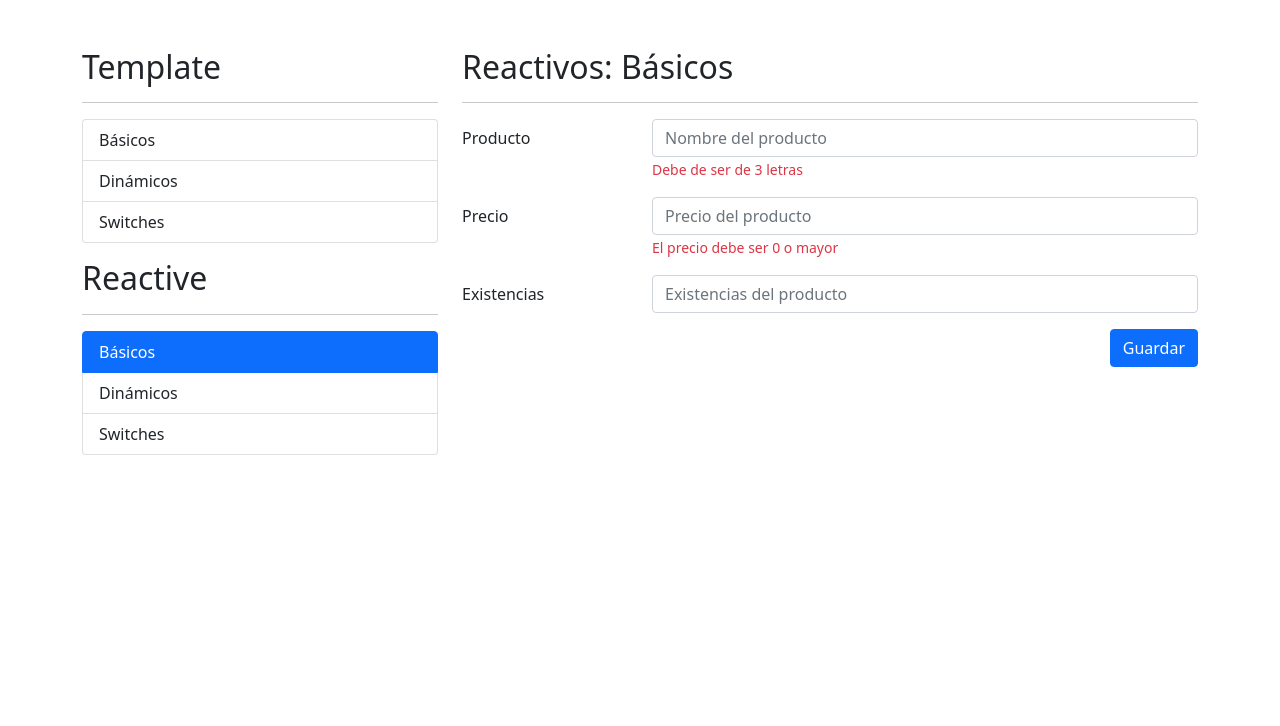
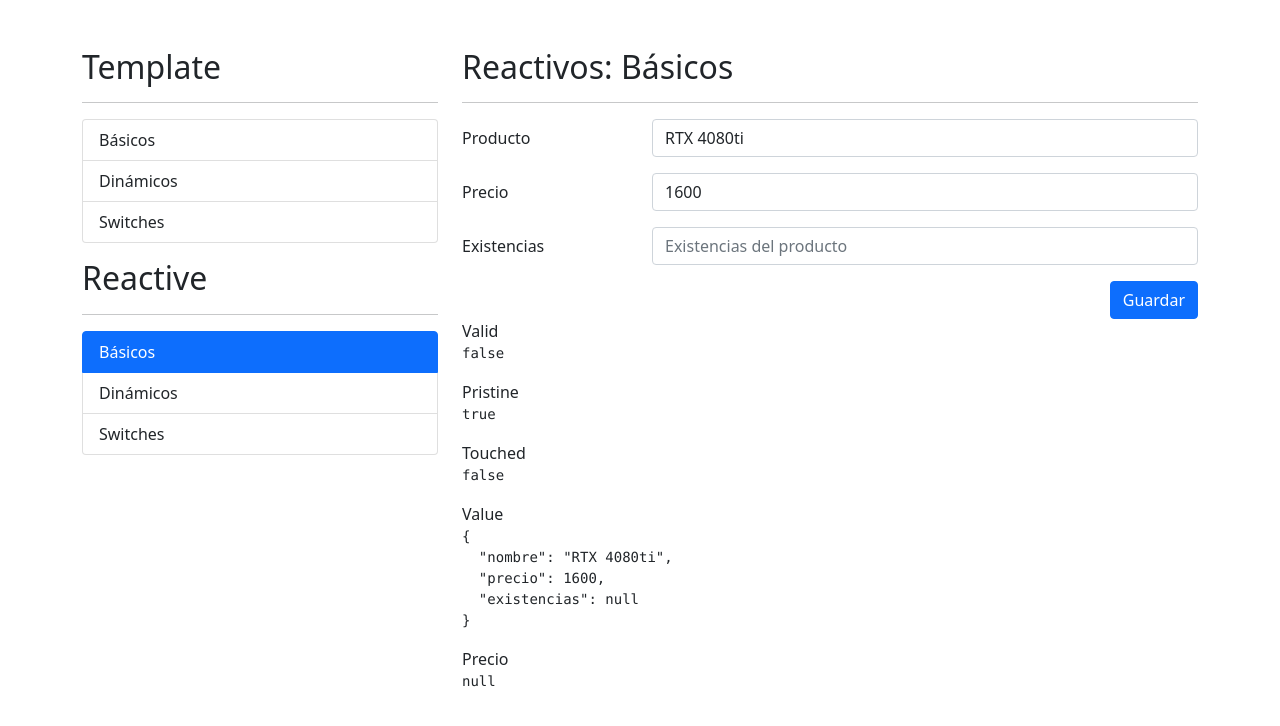
Before and after one commit to Sifu1982/06-formulariosApp, an Angular app: page /reactive/basicos in a window 1280 px wide. Shown: the top 726 px of the page. Built offline with nearby package versions, Linux system fonts and the light colour scheme.

Commit message:
feat: basic reactive forms working

```diff
--- a/src/app/reactive/basicos/basicos.component.html
+++ b/src/app/reactive/basicos/basicos.component.html
@@ -3,7 +3,7 @@
 
 <div class="row">
   <div class="col">
-    <form autocomplete="off">
+    <form (ngSubmit)="guardar()" autocomplete="off" [formGroup]="miFormulario">
       <!-- Campo de producto -->
 
       <div class="mb-3 row">
@@ -12,9 +12,12 @@
           <input
             type="text"
             class="form-control"
+            formControlName="nombre"
             placeholder="Nombre del producto"
           />
-          <span class="form-text text-danger"> Debe de ser de 3 letras </span>
+          <span class="form-text text-danger" *ngIf="campoEsValido('nombre')">
+            Debe de ser de 3 letras
+          </span>
         </div>
       </div>
 
@@ -25,9 +28,10 @@
           <input
             type="number"
             class="form-control"
+            formControlName="precio"
             placeholder="Precio del producto"
           />
-          <span class="form-text text-danger">
+          <span class="form-text text-danger" *ngIf="campoEsValido('precio')">
             El precio debe ser 0 o mayor
           </span>
         </div>
@@ -40,8 +44,15 @@
           <input
             type="number"
             class="form-control"
+            formControlName="existencias"
             placeholder="Existencias del producto"
           />
+          <span
+            class="form-text text-danger"
+            *ngIf="campoEsValido('existencias')"
+          >
+            Las existencias deben ser 0 o mayor
+          </span>
         </div>
       </div>
 
@@ -56,7 +67,7 @@
   </div>
 </div>
 
-<!-- <div class="row">
+<div class="row">
   <div class="col">
     <span>Valid</span>
     <pre>{{ miFormulario.valid }}</pre>
@@ -70,7 +81,7 @@
     <span>Value</span>
     <pre>{{ miFormulario.value | json }}</pre>
 
-    <span>CustomDirective</span>
-    <pre>{{ miFormulario.controls.existencias?.errors | json }}</pre>
+    <span>Precio</span>
+    <pre>{{ miFormulario.controls.precio.errors | json }}</pre>
   </div>
-</div> -->
+</div>
--- a/src/app/reactive/basicos/basicos.component.ts
+++ b/src/app/reactive/basicos/basicos.component.ts
@@ -1,16 +1,46 @@
 import { Component, OnInit } from '@angular/core';
+import { FormGroup, FormBuilder, Validators } from '@angular/forms';
 
 @Component({
   selector: 'app-basicos',
   templateUrl: './basicos.component.html',
-  styles: [
-  ]
+  styles: [],
 })
 export class BasicosComponent implements OnInit {
+  // miFormulario: FormGroup = new FormGroup({
+  //   nombre: new FormControl('RTX 4080ti'),
+  //   precio: new FormControl(1500),
+  //   existencias: new FormControl(5),
+  // });
 
-  constructor() { }
+  miFormulario: FormGroup = this.fb.group({
+    nombre: [, [Validators.required, Validators.minLength(3)]],
+    precio: [, [Validators.required, Validators.min(0)]],
+    existencias: [, [Validators.required, Validators.min(0)]],
+  });
+
+  constructor(private fb: FormBuilder) {}
 
   ngOnInit(): void {
+    this.miFormulario.reset({
+      nombre: 'RTX 4080ti',
+      precio: 1600,
+    });
   }
 
+  campoEsValido(campo: string) {
+    return (
+      this.miFormulario.controls[campo].errors &&
+      this.miFormulario.controls[campo].touched
+    );
+  }
+
+  guardar() {
+    if (this.miFormulario.invalid) {
+      this.miFormulario.markAllAsTouched();
+      return;
+    }
+    console.log(this.miFormulario.value);
+    this.miFormulario.reset();
+  }
 }
```
Also changed, not shown: src/app/reactive/reactive.module.ts (+5 -11 lines).
